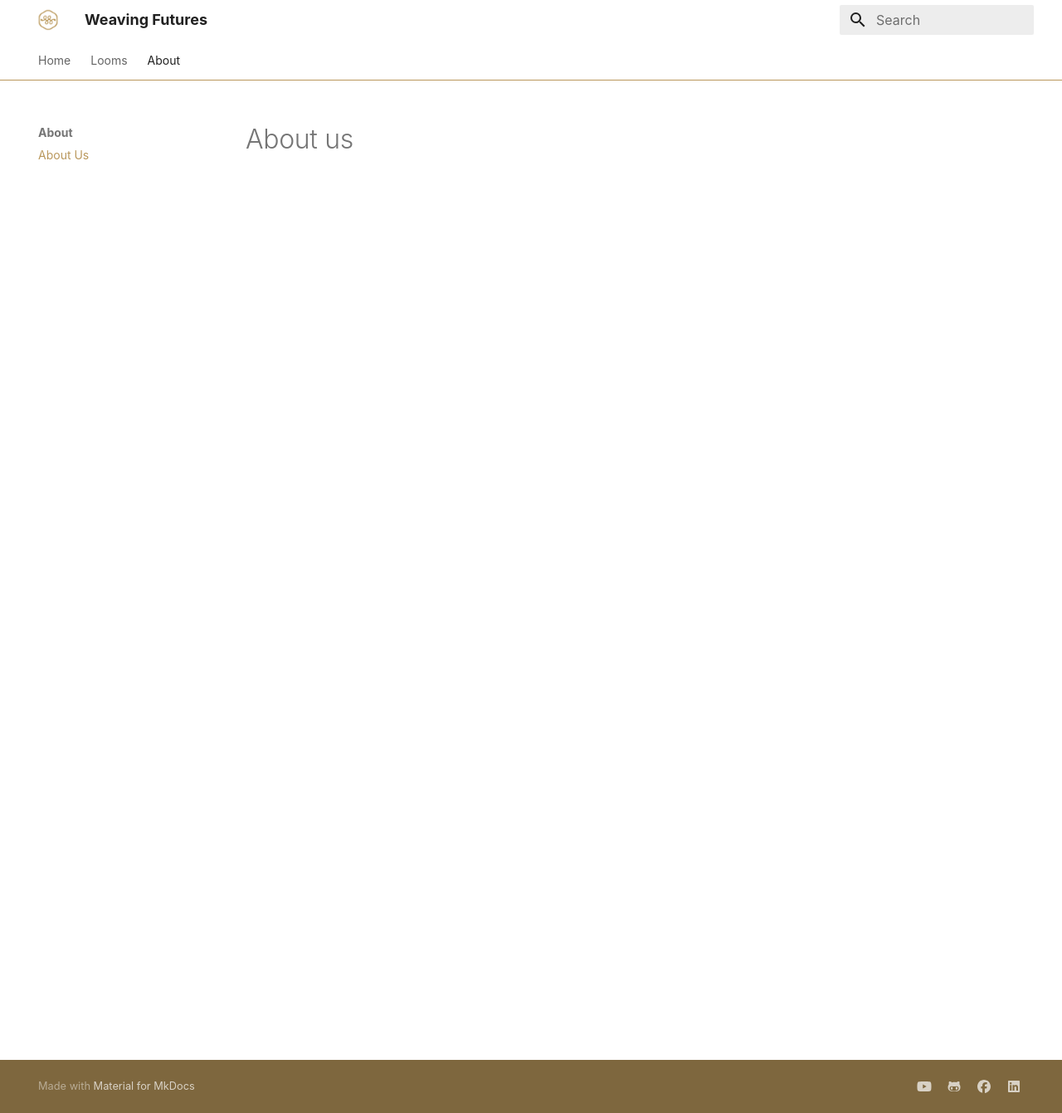
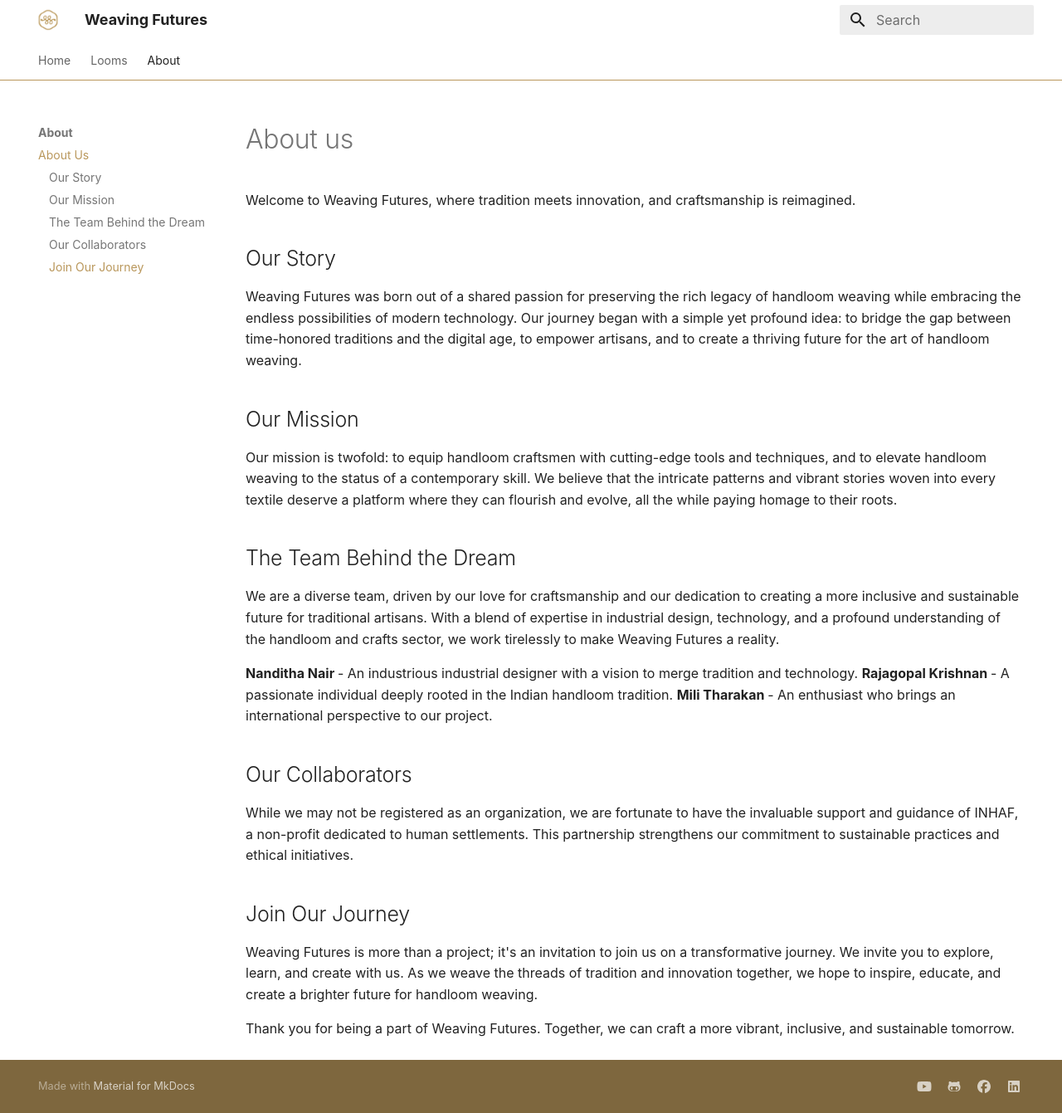
Before and after one commit to weavingfutures/weavingfutures.github.io, an MkDocs documentation site: the page built from docs/about/about.md, in a window 1280 px wide and 1341 px high. Shown: the whole window at 83% size. Built offline with MkDocs 1.6.1 and Material for MkDocs 9.7.7, drawn with Linux system fonts in a browser that asks for light colours; some web fonts are replaced.

Commit message:
Update about.md

```diff
--- a/docs/about/about.md
+++ b/docs/about/about.md
@@ -1 +1,29 @@
 # About us
+
+Welcome to Weaving Futures, where tradition meets innovation, and craftsmanship is reimagined.
+
+## Our Story
+
+Weaving Futures was born out of a shared passion for preserving the rich legacy of handloom weaving while embracing the endless possibilities of modern technology. Our journey began with a simple yet profound idea: to bridge the gap between time-honored traditions and the digital age, to empower artisans, and to create a thriving future for the art of handloom weaving.
+
+## Our Mission
+
+Our mission is twofold: to equip handloom craftsmen with cutting-edge tools and techniques, and to elevate handloom weaving to the status of a contemporary skill. We believe that the intricate patterns and vibrant stories woven into every textile deserve a platform where they can flourish and evolve, all the while paying homage to their roots.
+
+## The Team Behind the Dream
+
+We are a diverse team, driven by our love for craftsmanship and our dedication to creating a more inclusive and sustainable future for traditional artisans. With a blend of expertise in industrial design, technology, and a profound understanding of the handloom and crafts sector, we work tirelessly to make Weaving Futures a reality.
+
+<b>Nanditha Nair </b>- An industrious industrial designer with a vision to merge tradition and technology.
+<b>Rajagopal Krishnan </b>- A passionate individual deeply rooted in the Indian handloom tradition.
+<b> Mili Tharakan </b> - An enthusiast who brings an international perspective to our project.
+
+## Our Collaborators
+
+While we may not be registered as an organization, we are fortunate to have the invaluable support and guidance of INHAF, a non-profit dedicated to human settlements. This partnership strengthens our commitment to sustainable practices and ethical initiatives.
+
+## Join Our Journey
+
+Weaving Futures is more than a project; it's an invitation to join us on a transformative journey. We invite you to explore, learn, and create with us. As we weave the threads of tradition and innovation together, we hope to inspire, educate, and create a brighter future for handloom weaving.
+
+Thank you for being a part of Weaving Futures. Together, we can craft a more vibrant, inclusive, and sustainable tomorrow.
```
